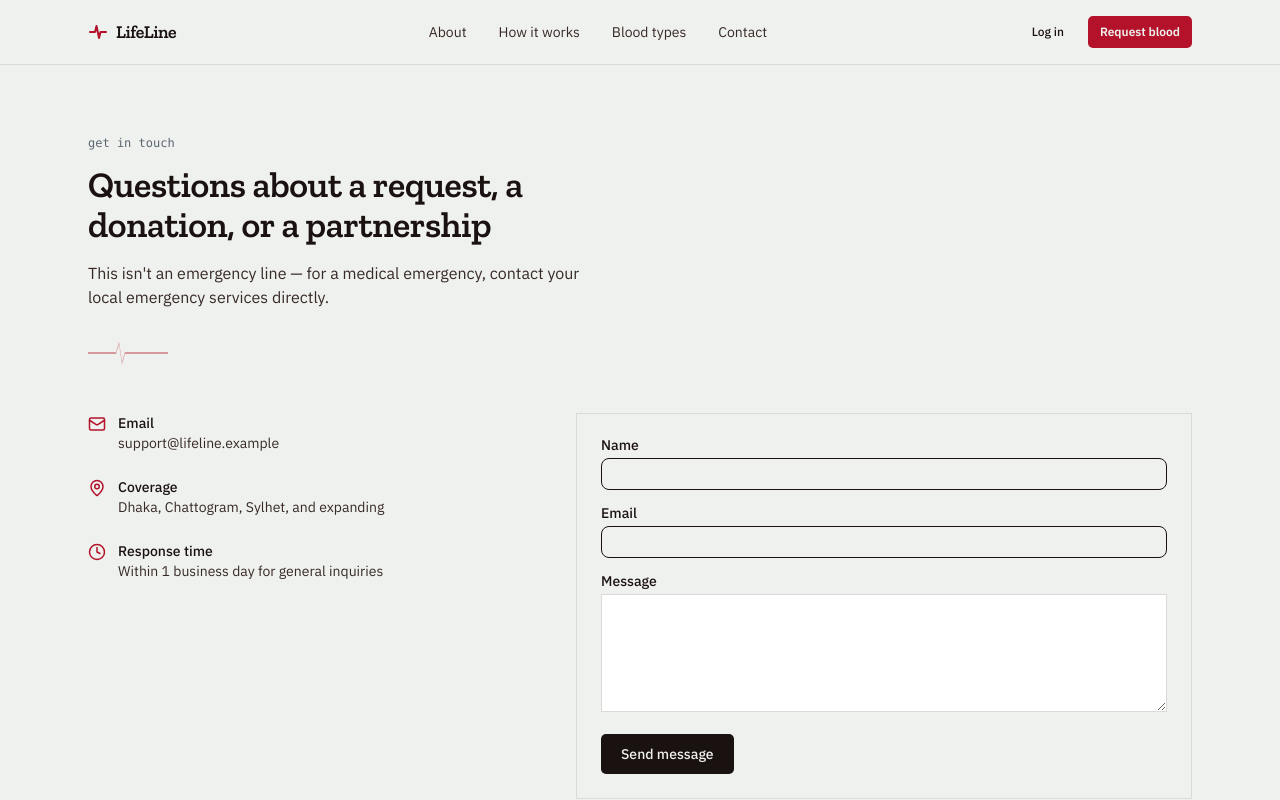
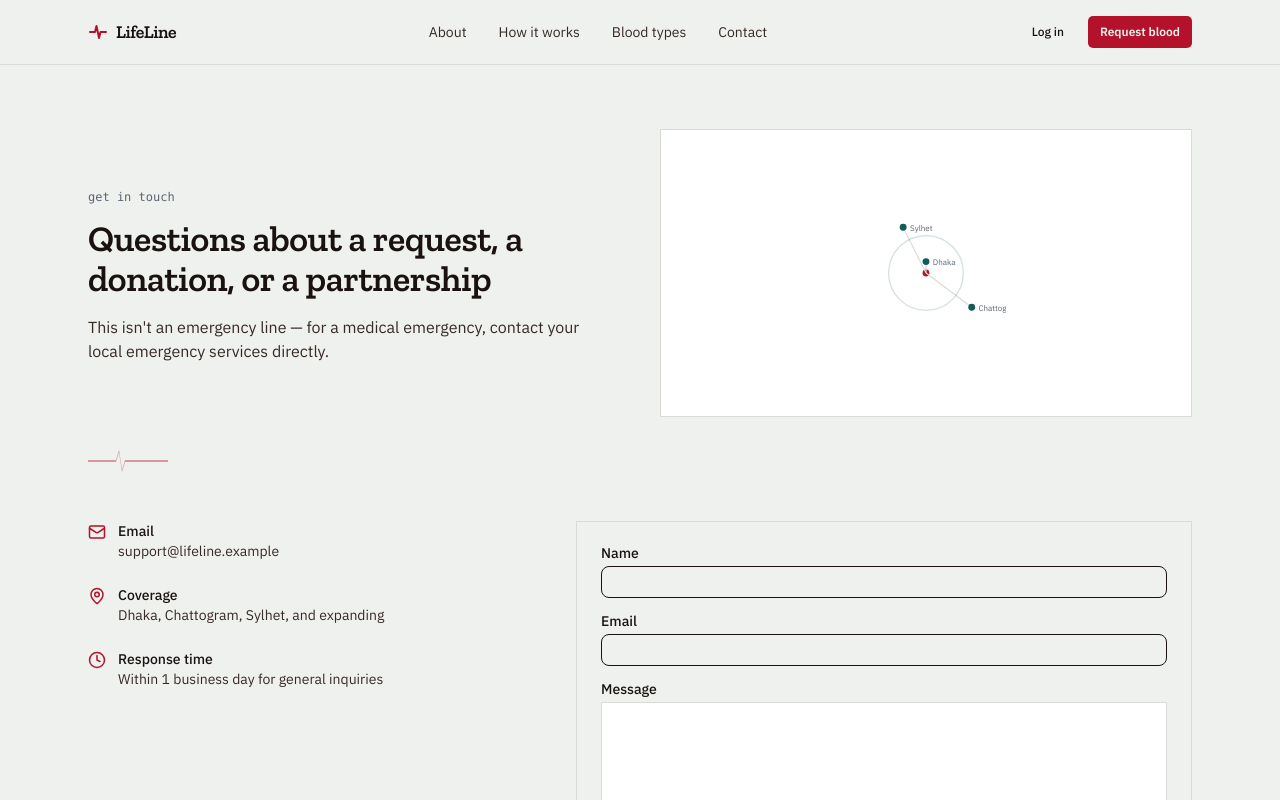
Before and after one commit to mkhaque1/blood-donation-frontend, a Next.js app: page /contact in a window 1280 px wide. Shown: the top 800 px of the page. Built offline with nearby package versions, Linux system fonts and the light colour scheme.

Commit message:
feat: add visual components to About, Blood Types, Contact, and Services pages

```diff
--- a/src/app/about/page.tsx
+++ b/src/app/about/page.tsx
@@ -2,6 +2,7 @@ import type { Metadata } from 'next';
 import { SiteHeader } from '@/components/layout/site-header';
 import { SiteFooter } from '@/components/layout/site-footer';
 import { PageHeader } from '@/components/layout/page-header';
+import { BloodDropVisual } from '@/components/ui/hero-visuals';
 
 export const metadata: Metadata = {
   title: 'About',
@@ -13,11 +14,13 @@ export default function AboutPage() {
   return (
     <>
       <SiteHeader />
+
       <main>
         <PageHeader
           eyebrow='about this platform'
           title="Blood shortages aren't a supply problem. They're a coordination problem."
           description="On any given day, there's usually a compatible, willing donor somewhere nearby. The failure is almost always in finding them in time."
+          visual={<BloodDropVisual />}
         />
 
         <section className='mx-auto max-w-6xl px-6 pb-20 grid gap-12 md:grid-cols-2'>
--- a/src/app/blood-types/page.tsx
+++ b/src/app/blood-types/page.tsx
@@ -3,6 +3,7 @@ import { SiteHeader } from '@/components/layout/site-header';
 import { SiteFooter } from '@/components/layout/site-footer';
 import { PageHeader } from '@/components/layout/page-header';
 import { CompatibilityGrid } from '@/components/home/compatibility-grid';
+import { NetworkVisual } from '@/components/ui/hero-visuals';
 
 export const metadata: Metadata = {
   title: 'Blood type compatibility',
@@ -34,6 +35,7 @@ export default function BloodTypesPage() {
           eyebrow='reference'
           title='Blood type compatibility, explained'
           description='LifeLine enforces these exact rules when matching donors to requests — nothing here is left to manual judgment.'
+          visual={<NetworkVisual />}
         />
 
         <section className='mx-auto max-w-6xl px-6 pb-16 grid gap-6 sm:grid-cols-2'>
--- a/src/app/contact/page.tsx
+++ b/src/app/contact/page.tsx
@@ -4,6 +4,7 @@ import { SiteHeader } from '@/components/layout/site-header';
 import { SiteFooter } from '@/components/layout/site-footer';
 import { PageHeader } from '@/components/layout/page-header';
 import { ContactForm } from '@/components/contact/contact-form';
+import { RadarPingVisual } from '@/components/ui/hero-visuals';
 
 export const metadata: Metadata = {
   title: 'Contact',
@@ -19,6 +20,7 @@ export default function ContactPage() {
           eyebrow='get in touch'
           title='Questions about a request, a donation, or a partnership'
           description="This isn't an emergency line — for a medical emergency, contact your local emergency services directly."
+          visual={<RadarPingVisual />}
         />
 
         <section className='mx-auto max-w-6xl px-6 pb-20 grid gap-12 md:grid-cols-[1fr_1.4fr]'>
--- a/src/app/globals.css
+++ b/src/app/globals.css
@@ -64,3 +64,38 @@
     stroke-dashoffset: 0;
   }
 }
+
+@layer utilities {
+  .vital-spin {
+    animation: vital-spin 14s linear infinite;
+  }
+  .sonar-ring {
+    animation: sonar 2.4s ease-out infinite;
+  }
+  .ecg-trace {
+    animation: ecg-scroll 3.2s linear infinite;
+  }
+
+  @media (prefers-reduced-motion: reduce) {
+    .vital-spin,
+    .sonar-ring,
+    .ecg-trace {
+      animation: none;
+    }
+  }
+}
+
+@keyframes vital-spin {
+  from { transform: rotateY(0deg); }
+  to { transform: rotateY(360deg); }
+}
+
+@keyframes sonar {
+  0% { transform: scale(0.6); opacity: 0.5; }
+  100% { transform: scale(1.8); opacity: 0; }
+}
+
+@keyframes ecg-scroll {
+  from { stroke-dashoffset: 0; }
+  to { stroke-dashoffset: -200; }
+}
--- a/src/app/services/page.tsx
+++ b/src/app/services/page.tsx
@@ -3,6 +3,7 @@ import { SiteHeader } from '@/components/layout/site-header';
 import { SiteFooter } from '@/components/layout/site-footer';
 import { PageHeader } from '@/components/layout/page-header';
 import { HowItWorks } from '@/components/home/how-it-works';
+import { MonitorVisual } from '@/components/ui/hero-visuals';
 
 export const metadata: Metadata = {
   title: 'How it works',
@@ -42,6 +43,7 @@ export default function ServicesPage() {
           eyebrow='the full lifecycle'
           title='From submission to completed donation'
           description='Every request moves through the same four stages. Nothing skips verification, and nothing bypasses eligibility checks.'
+          visual={<MonitorVisual />}
         />
 
         <section className='mx-auto max-w-6xl px-6 pb-20'>
--- a/src/components/layout/page-header.tsx
+++ b/src/components/layout/page-header.tsx
@@ -4,13 +4,19 @@ export function PageHeader({
   eyebrow,
   title,
   description,
+  visual,
 }: {
   eyebrow: string;
   title: string;
   description?: string;
+  visual?: React.ReactNode;
 }) {
   return (
     <div className='mx-auto max-w-6xl px-6 pt-16 pb-12'>
+      <div
+        className={visual ? 'grid gap-10 lg:grid-cols-2 lg:items-center' : ''}
+      >
+        <div>
           <span className='font-mono text-xs text-line'>{eyebrow}</span>
           <h1 className='mt-3 font-display text-4xl font-semibold max-w-[24ch]'>
             {title}
@@ -18,6 +24,9 @@ export function PageHeader({
           {description && (
             <p className='mt-4 text-ink-soft max-w-[55ch]'>{description}</p>
           )}
+        </div>
+        {visual}
+      </div>
       <PulseLine className='w-20 mt-8 opacity-40' />
     </div>
   );
--- /dev/null
+++ b/src/components/ui/hero-visuals.tsx
@@ -0,0 +1,173 @@
+export function BloodDropVisual() {
+  return (
+    <div className='relative flex items-center justify-center h-72'>
+      <span className='absolute size-40 rounded-full border border-blood/30 sonar-ring' />
+      <span className='absolute size-40 rounded-full border border-blood/30 sonar-ring [animation-delay:0.8s]' />
+      <span className='absolute size-40 rounded-full border border-blood/30 sonar-ring [animation-delay:1.6s]' />
+
+      <div style={{ perspective: '800px' }}>
+        <svg
+          width='140'
+          height='180'
+          viewBox='0 0 140 180'
+          className='vital-spin'
+          style={{ transformStyle: 'preserve-3d' }}
+        >
+          <path
+            d='M70,8 C100,55 130,95 130,125 C130,153 103,172 70,172 C37,172 10,153 10,125 C10,95 40,55 70,8 Z'
+            fill='var(--color-blood)'
+          />
+          <ellipse
+            cx='52'
+            cy='90'
+            rx='14'
+            ry='22'
+            fill='var(--color-paper)'
+            opacity='0.18'
+          />
+        </svg>
+      </div>
+    </div>
+  );
+}
+
+export function MonitorVisual() {
+  return (
+    <div className='border border-line-soft bg-ink p-6 h-72 flex flex-col justify-between'>
+      <div className='flex items-center justify-between'>
+        <span className='font-mono text-xs text-paper/50'>vitals</span>
+        <span className='flex items-center gap-1.5 text-xs font-mono text-pulse-teal'>
+          <span
+            className='size-1.5 rounded-full bg-pulse-teal animate-pulse'
+            aria-hidden
+          />
+          monitoring
+        </span>
+      </div>
+
+      <svg
+        viewBox='0 0 300 80'
+        className='w-full h-20'
+        preserveAspectRatio='none'
+      >
+        <polyline
+          points='0,40 40,40 55,10 70,70 85,40 120,40 135,25 150,55 165,40 300,40'
+          fill='none'
+          stroke='var(--color-pulse-teal)'
+          strokeWidth='2'
+          strokeLinecap='round'
+          strokeLinejoin='round'
+          strokeDasharray='12 6'
+          className='ecg-trace'
+        />
+      </svg>
+
+      <div className='grid grid-cols-3 gap-4 font-mono text-xs text-paper/50'>
+        <div>
+          <span className='text-paper'>72</span> bpm
+        </div>
+        <div>
+          <span className='text-paper'>98%</span> O2
+        </div>
+        <div>
+          <span className='text-paper'>4</span> stages
+        </div>
+      </div>
+    </div>
+  );
+}
+
+export function RadarPingVisual() {
+  const cities = [
+    { label: 'Dhaka', x: 70, y: 60 },
+    { label: 'Chattogram', x: 110, y: 100 },
+    { label: 'Sylhet', x: 50, y: 30 },
+  ];
+  return (
+    <div className='relative h-72 border border-line-soft bg-paper-raised flex items-center justify-center overflow-hidden'>
+      <span className='absolute size-16 rounded-full border border-pulse-teal/40 sonar-ring' />
+      <span className='absolute size-16 rounded-full border border-pulse-teal/40 sonar-ring [animation-delay:0.9s]' />
+      <svg viewBox='0 0 140 140' className='w-40 h-40'>
+        <circle cx='70' cy='70' r='3' fill='var(--color-blood)' />
+        {cities.map((c) => (
+          <g key={c.label}>
+            <line
+              x1='70'
+              y1='70'
+              x2={c.x}
+              y2={c.y}
+              stroke='var(--color-line-soft)'
+              strokeWidth='1'
+            />
+            <circle cx={c.x} cy={c.y} r='3' fill='var(--color-pulse-teal)' />
+            <text
+              x={c.x + 6}
+              y={c.y + 3}
+              fontSize='7'
+              fontFamily='var(--font-data)'
+              fill='var(--color-line)'
+            >
+              {c.label}
+            </text>
+          </g>
+        ))}
+      </svg>
+    </div>
+  );
+}
+
+export function NetworkVisual() {
+  const groups = ['O−', 'O+', 'A−', 'A+', 'B−', 'B+', 'AB−', 'AB+'];
+  const points = groups.map((g, i) => {
+    const angle = (i / groups.length) * Math.PI * 2 - Math.PI / 2;
+    return {
+      label: g,
+      x: 90 + Math.cos(angle) * 70,
+      y: 90 + Math.sin(angle) * 70,
+    };
+  });
+
+  return (
+    <div className='h-72 border border-line-soft bg-paper-raised flex items-center justify-center'>
+      <svg viewBox='0 0 180 180' className='w-56 h-56'>
+        {points.map((p, i) =>
+          points.map((q, j) =>
+            i < j ? (
+              <line
+                key={`${i}-${j}`}
+                x1={p.x}
+                y1={p.y}
+                x2={q.x}
+                y2={q.y}
+                stroke='var(--color-line-soft)'
+                strokeWidth='0.5'
+              />
+            ) : null,
+          ),
+        )}
+        {points.map((p) => (
+          <g key={p.label}>
+            <circle
+              cx={p.x}
+              cy={p.y}
+              r='12'
+              fill='var(--color-paper-raised)'
+              stroke='var(--color-blood)'
+              strokeWidth='1.5'
+            />
+            <text
+              x={p.x}
+              y={p.y + 3}
+              fontSize='8'
+              fontFamily='var(--font-data)'
+              textAnchor='middle'
+              fill='var(--color-ink)'
+            >
+              {p.label}
+            </text>
+          </g>
+        ))}
+      </svg>
+    </div>
+  );
+}
```
Lines whose indentation alone changed are shown as unchanged.
